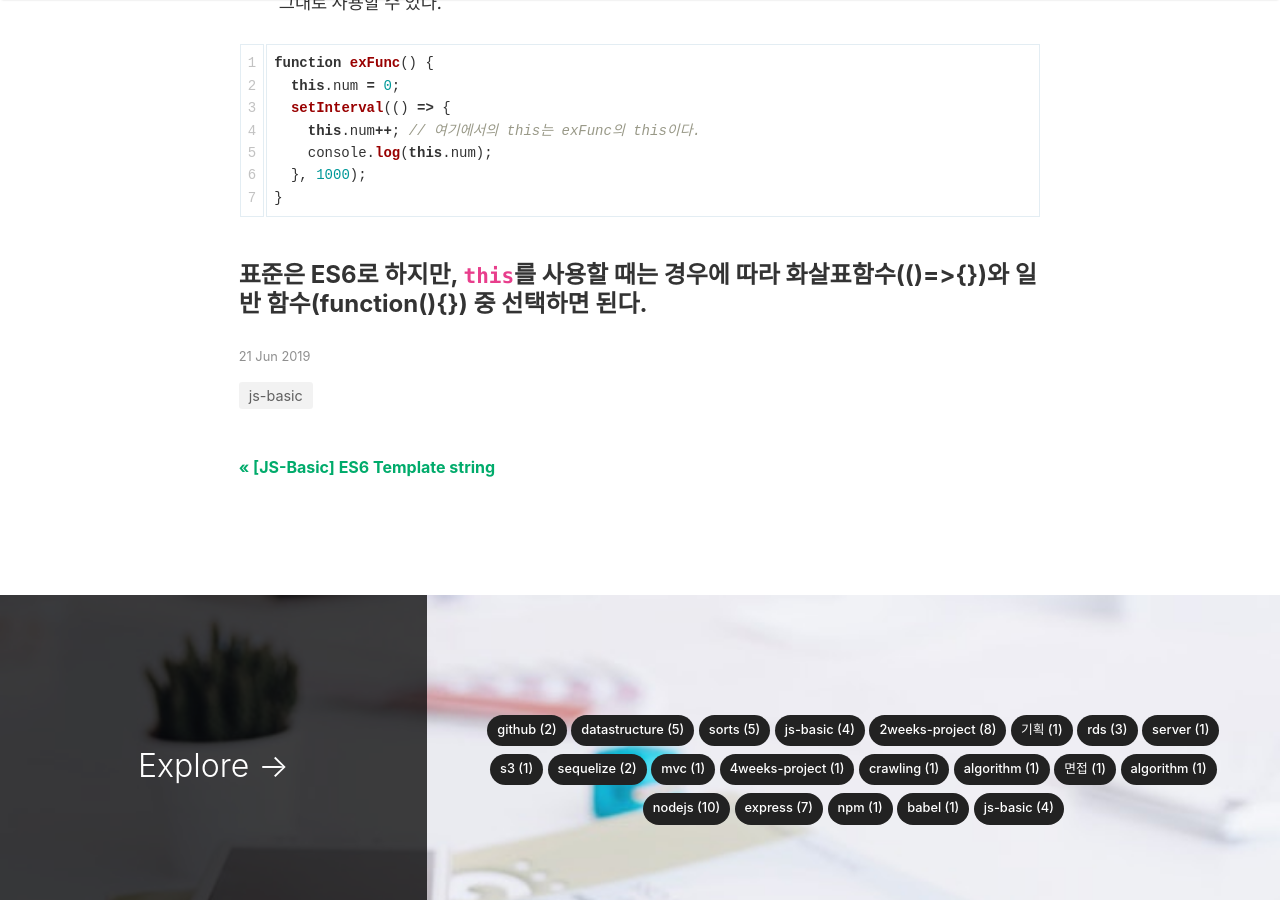
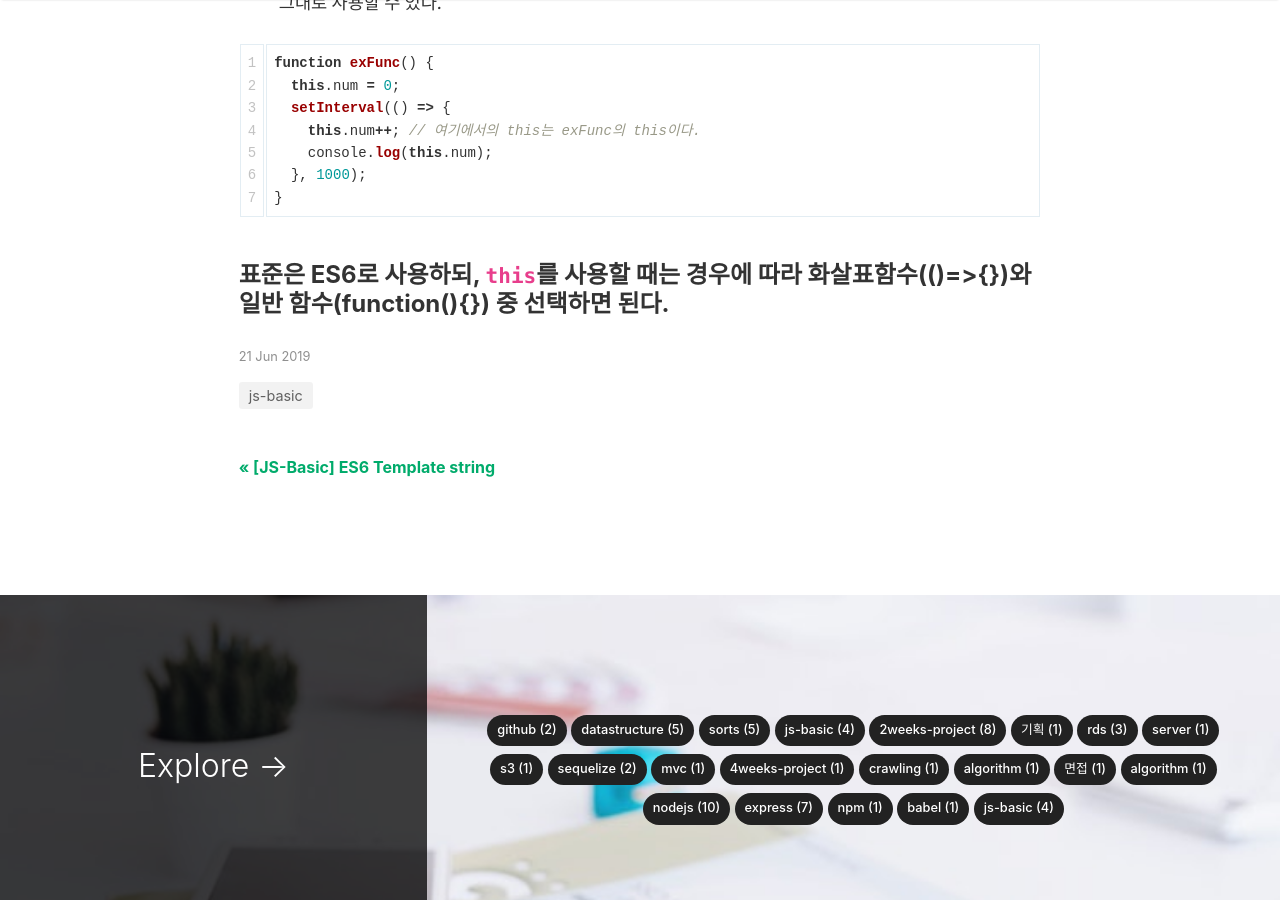
Before and after one commit to Hyegyeong310/blog, a Jekyll site: the page built from _posts/2019-06-21-ES6 Arrow Function.md, in a window 1280 px wide and 900 px high, scrolled down 2126 px. Built offline with Jekyll 4.4.1, drawn with Linux system fonts in a browser that asks for light colours; nearby versions of some CDN libraries; comment, search, counter and statistics services are not loaded.

Commit message:
modified Arrow function content

````diff
--- a/_posts/2019-06-21-ES6 Arrow Function.md
+++ b/_posts/2019-06-21-ES6 Arrow Function.md
@@ -72,4 +72,4 @@ function exFunc() {
 }
 ```
 
-#### 표준은 ES6로 하지만, `this`를 사용할 때는 경우에 따라 화살표함수(()=>{})와 일반 함수(function(){}) 중 선택하면 된다.
+#### 표준은 ES6로 사용하되, `this`를 사용할 때는 경우에 따라 화살표함수(()=>{})와 일반 함수(function(){}) 중 선택하면 된다.
````
